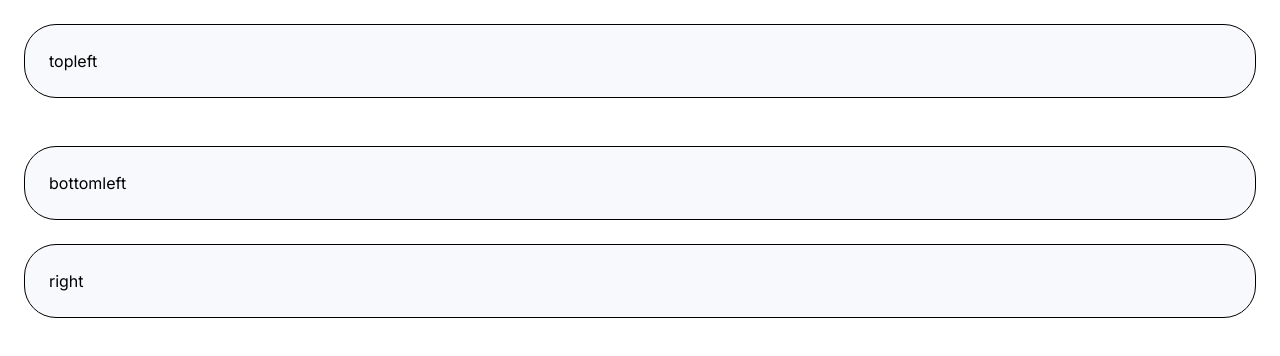
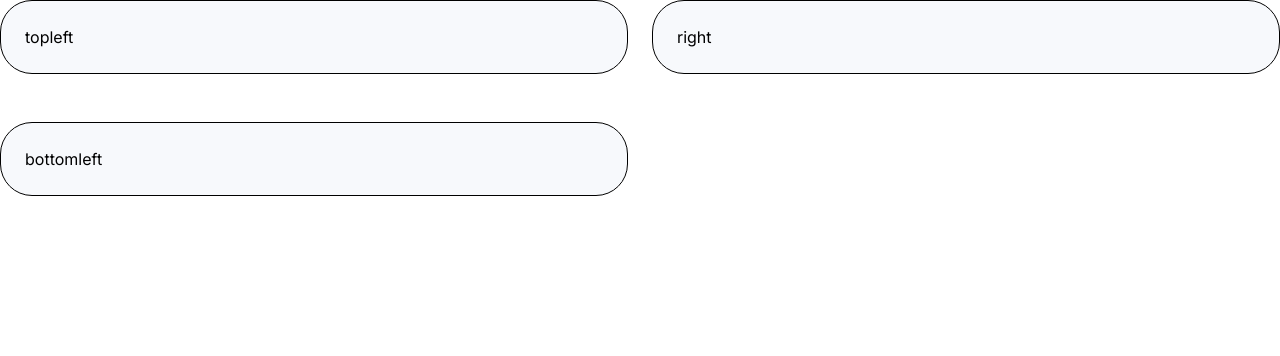
Before and after one commit to BM5-SWE/STDEP-front-end, a Next.js app in the folder stdep-frontend/: page / in a window 1280 px wide. Shown: the top 356 px of the page. Built offline with nearby package versions, Linux system fonts and the light colour scheme.

Commit message:
Fixed Cards to display properly. (If npm run dev doesn't work, try appending the prefix(tw) again)

```diff
--- a/stdep-frontend/package.json
+++ b/stdep-frontend/package.json
@@ -9,8 +9,9 @@
     "lint": "eslint"
   },
   "dependencies": {
+    "lightningcss": "^1.30.2",
     "motion": "^12.23.24",
-    "next": "16.0.3",
+    "next": "^16.0.3",
     "react": "19.2.0",
     "react-dom": "19.2.0"
   },
--- a/stdep-frontend/src/app/globals.css
+++ b/stdep-frontend/src/app/globals.css
@@ -1,5 +1,4 @@
 @import "tailwindcss";
-/* @import "tailwindcss/preflight"; */
 
 :root {
   /* Background & Foreground */
--- a/stdep-frontend/src/app/page.tsx
+++ b/stdep-frontend/src/app/page.tsx
@@ -64,7 +64,7 @@ const collaborationHighlights = [
 
 export default function Home() {
 	return (
-		<main className="grid h-screen grid-rows-3 gap-6 bg-background text-primary-text">
+		<div className="h-screen grid grid-cols-2 gap-6 bg-background text-primary-text">
 			{/* left section */}
 			<section id="left-hero" className="flex flex-col gap-6">
 				<Card className="mb-(--space-6)">
@@ -80,6 +80,6 @@ export default function Home() {
 					<p>right</p>
 				</Card>
 			</section>
-		</main>
+		</div>
 	);
 }
```
Also changed, not shown: 1 other file (tests, documents, lock files or other folders).
